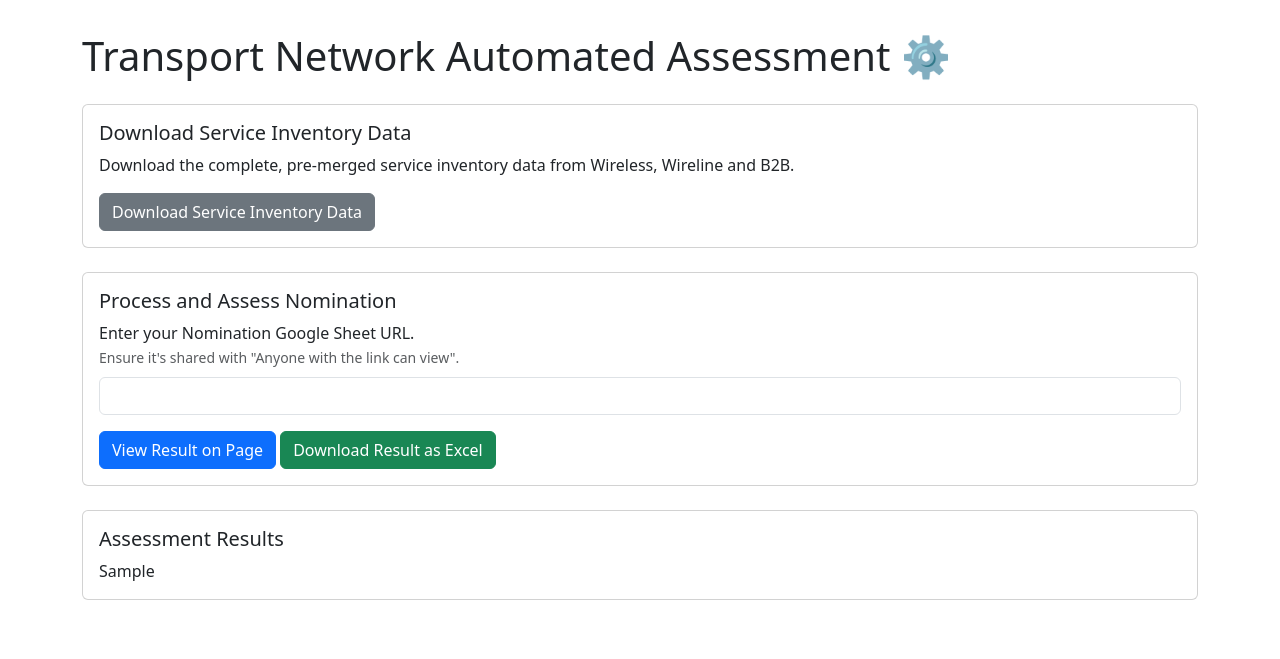
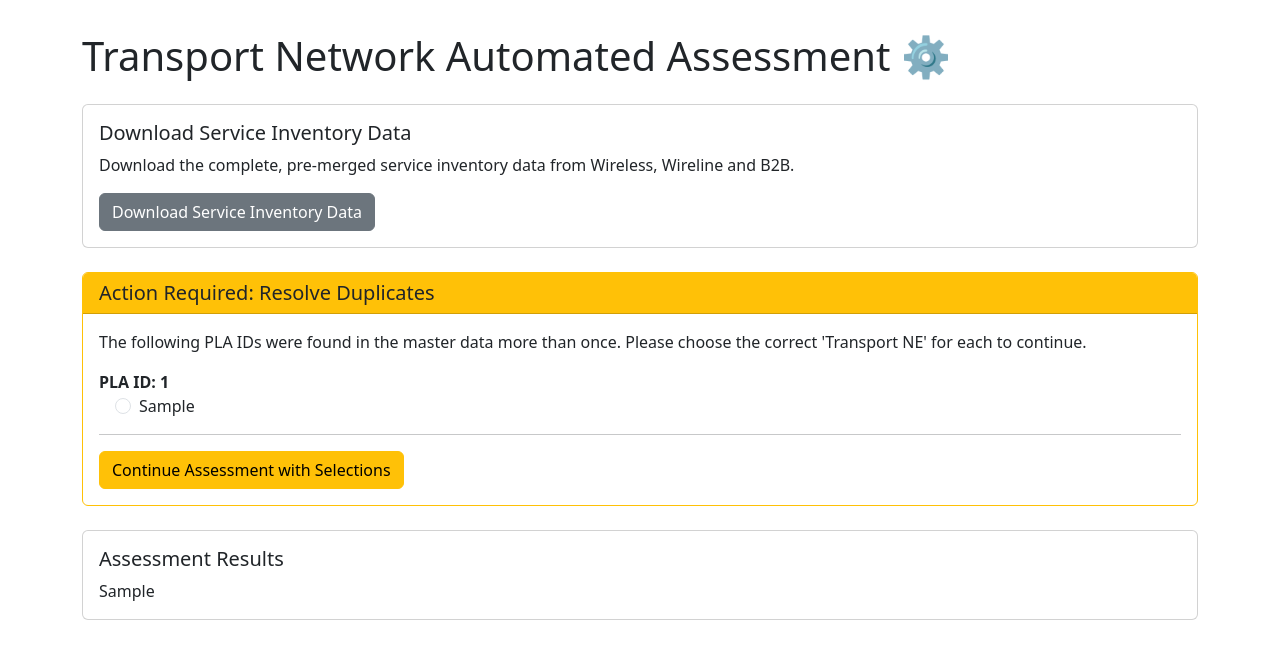
Before and after one commit to nathanielarugay-creator/Automated_Assessment, a Flask app: template templates/index.html in a window 1280 px wide. Shown: the top 659 px of the page. Run offline with Flask 3, Linux system fonts and the light colour scheme; the template is opened without the code that fills it: most values are stand-ins (such as "Sample title", 1, 10 or a date in 2020).

Commit message:
Update GitHub app.py and index.html

```diff
--- a/app.py
+++ b/app.py
@@ -30,16 +30,26 @@ def to_excel_in_memory(df):
     output.seek(0)
     return output
 
-# --- Core Assessment Logic (as a reusable function) ---
+# --- Core Assessment Logic (now accepts user choices) ---
 
-def run_assessment_logic(df_nomination, df_inventory):
+def run_assessment_logic(df_nomination, df_inventory, choices={}):
     processed_rows = []
     for index, nom_row in df_nomination.iterrows():
         pla_id = nom_row['PLA ID']
         matches = df_inventory[df_inventory['PLA ID'] == pla_id]
-        selected_inventory_row = matches.iloc[0] if not matches.empty else pd.Series(dtype=object)
+
+        selected_inventory_row = pd.Series(dtype=object)
+        if not matches.empty:
+            if len(matches) > 1 and pla_id in choices:
+                # Use the user's choice if provided
+                selected_inventory_row = matches[matches['Transport NE'] == choices[pla_id]].iloc[0]
+            else:
+                # Default to the first match
+                selected_inventory_row = matches.iloc[0]
+
         combined_row = pd.concat([nom_row, selected_inventory_row.add_prefix('Inv_')])
         processed_rows.append(combined_row)
+
     df = pd.DataFrame(processed_rows)
 
     numeric_cols = ['GE Port Demand', '10GE Port Demand', 'Inv_GE_1G', 'Inv_GE_10G', 'Inv_MYCOM LOOP NORMAL UTILIZATION']
@@ -81,36 +91,78 @@ except Exception as e:
 def index():
     return render_template('index.html')
 
+def handle_assessment_request(nomination_url, action='display'):
+    """Helper to avoid code duplication for display and download actions."""
+    if not nomination_url:
+        return render_template('index.html', error="Nomination URL is required.")
+
+    try:
+        csv_url = get_google_sheet_csv_url(nomination_url)
+        df_nomination = pd.read_csv(csv_url)
+
+        # --- Pre-flight check for duplicates ---
+        nominated_pla_ids = df_nomination['PLA ID'].unique()
+        inventory_counts = df_inventory['PLA ID'].value_counts()
+        duplicates_found = inventory_counts[inventory_counts > 1]
+
+        duplicates_to_resolve = {}
+        for pla_id in nominated_pla_ids:
+            if pla_id in duplicates_found.index:
+                duplicate_nes = df_inventory[df_inventory['PLA ID'] == pla_id]['Transport NE'].tolist()
+                duplicates_to_resolve[pla_id] = duplicate_nes
+
+        if duplicates_to_resolve:
+            # If duplicates are found, stop and ask the user to resolve them
+            return render_template('index.html', duplicates_to_resolve=duplicates_to_resolve, nomination_url=nomination_url, action=action)
+
+        # If no duplicates, proceed with assessment
+        df_result = run_assessment_logic(df_nomination, df_inventory)
+
+        if action == 'display':
+            return render_template('index.html', results_table=df_result.to_html(classes='table table-bordered table-hover results-table', index=False))
+        else: # action == 'download'
+            excel_data = to_excel_in_memory(df_result)
+            response = make_response(excel_data)
+            response.headers['Content-Disposition'] = 'attachment; filename=Final_Assessment.xlsx'
+            response.headers['Content-Type'] = 'application/vnd.openxmlformats-officedocument.spreadsheetml.sheet'
+            return response
+
+    except Exception as e:
+        return render_template('index.html', error=f"An error occurred: {e}")
+
 @app.route('/assess_and_display', methods=['POST'])
 def assess_and_display():
     nomination_url = request.form.get('nomination_url')
-    if not nomination_url:
-        return render_template('index.html', error="Nomination URL is required.")
-    try:
-        csv_url = get_google_sheet_csv_url(nomination_url)
-        df_nomination = pd.read_csv(csv_url)
-        df_result = run_assessment_logic(df_nomination, df_inventory)
-        return render_template('index.html', results_table=df_result.to_html(classes='table table-bordered table-hover results-table', index=False))
-    except Exception as e:
-        return render_template('index.html', error=f"An error occurred: {e}")
+    return handle_assessment_request(nomination_url, action='display')
 
 @app.route('/assess_and_download', methods=['POST'])
 def assess_and_download():
     nomination_url = request.form.get('nomination_url')
-    if not nomination_url:
-        return "Nomination URL is required.", 400
+    return handle_assessment_request(nomination_url, action='download')
+
+@app.route('/assess_with_choices', methods=['POST'])
+def assess_with_choices():
+    """Handles submission from the duplicate resolution form."""
+    nomination_url = request.form.get('nomination_url')
+    action = request.form.get('action')
+    choices = {key: value for key, value in request.form.items() if key not in ['nomination_url', 'action']}
+
     try:
         csv_url = get_google_sheet_csv_url(nomination_url)
         df_nomination = pd.read_csv(csv_url)
-        df_result = run_assessment_logic(df_nomination, df_inventory)
+        df_result = run_assessment_logic(df_nomination, df_inventory, choices=choices)
 
-        excel_data = to_excel_in_memory(df_result)
-        response = make_response(excel_data)
-        response.headers['Content-Disposition'] = 'attachment; filename=Final_Assessment.xlsx'
-        response.headers['Content-Type'] = 'application/vnd.openxmlformats-officedocument.spreadsheetml.sheet'
-        return response
+        if action == 'display':
+            return render_template('index.html', results_table=df_result.to_html(classes='table table-bordered table-hover results-table', index=False))
+        else: # action == 'download'
+            excel_data = to_excel_in_memory(df_result)
+            response = make_response(excel_data)
+            response.headers['Content-Disposition'] = 'attachment; filename=Final_Assessment.xlsx'
+            response.headers['Content-Type'] = 'application/vnd.openxmlformats-officedocument.spreadsheetml.sheet'
+            return response
+
     except Exception as e:
-        return f"An error occurred: {e}", 500
+        return render_template('index.html', error=f"An error occurred: {e}")
 
 @app.route('/download_master')
 def download_master():
--- a/templates/index.html
+++ b/templates/index.html
@@ -21,6 +21,12 @@
     <div class="container">
         <h1 class="mb-4">Transport Network Automated Assessment ⚙️</h1>
 
+        {% if error %}
+        <div class="alert alert-danger" role="alert">
+            {{ error }}
+        </div>
+        {% endif %}
+
         <div class="card mb-4">
             <div class="card-body">
                 <h5 class="card-title">Download Service Inventory Data</h5>
@@ -29,6 +35,7 @@
             </div>
         </div>
 
+        {% if not duplicates_to_resolve %}
         <div class="card mb-4">
             <div class="card-body">
                 <h5 class="card-title">Process and Assess Nomination</h5>
@@ -45,6 +52,40 @@
                 </form>
             </div>
         </div>
+        {% endif %}
+
+        {% if duplicates_to_resolve %}
+        <div class="card border-warning mb-4">
+            <div class="card-header bg-warning">
+                <h5 class="card-title mb-0">Action Required: Resolve Duplicates</h5>
+            </div>
+            <div class="card-body">
+                <p>The following PLA IDs were found in the master data more than once. Please choose the correct 'Transport NE' for each to continue.</p>
+                <form action="/assess_with_choices" method="POST">
+                    <input type="hidden" name="nomination_url" value="{{ nomination_url }}">
+                    <input type="hidden" name="action" value="{{ action }}">
+
+                    {% for pla_id, ne_options in duplicates_to_resolve.items() %}
+                    <div class="mb-3">
+                        <strong>PLA ID: {{ pla_id }}</strong>
+                        <div class="ms-3">
+                            {% for ne in ne_options %}
+                            <div class="form-check">
+                                <input class="form-check-input" type="radio" name="{{ pla_id }}" id="{{ ne }}" value="{{ ne }}" required>
+                                <label class="form-check-label" for="{{ ne }}">
+                                    {{ ne }}
+                                </label>
+                            </div>
+                            {% endfor %}
+                        </div>
+                    </div>
+                    {% endfor %}
+                    <hr>
+                    <button type="submit" class="btn btn-warning">Continue Assessment with Selections</button>
+                </form>
+            </div>
+        </div>
+        {% endif %}
 
         {% if results_table %}
         <div class="card">
```
Also changed, not shown: 1 other file.
